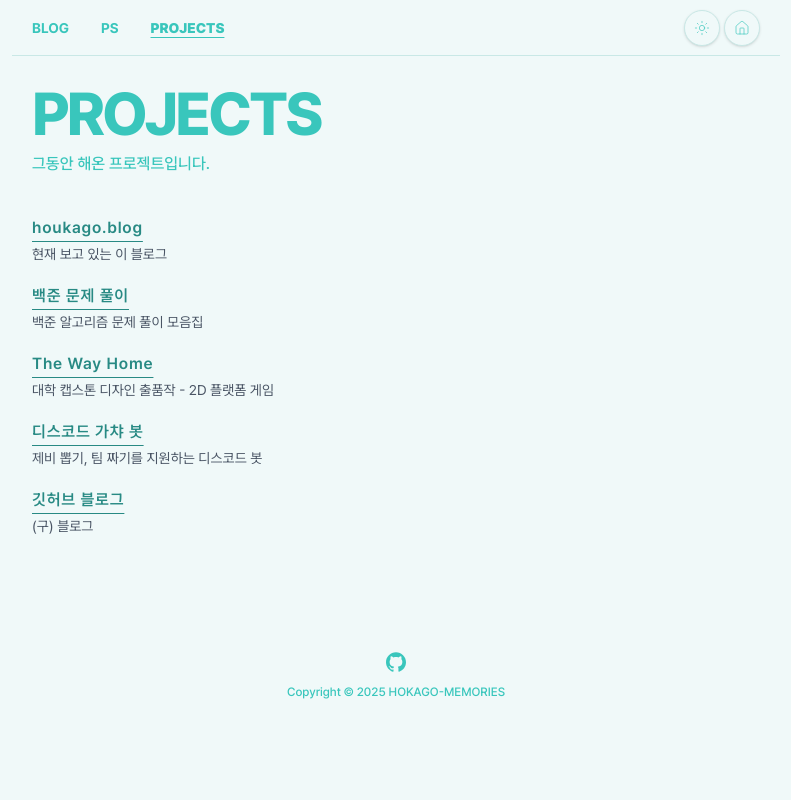
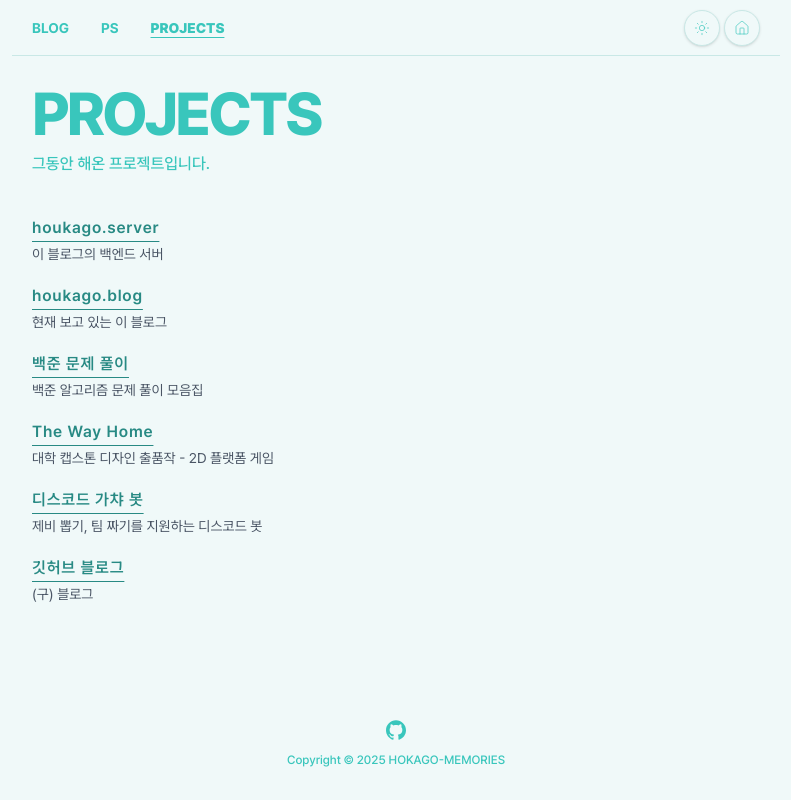
Before and after one commit to HOKAGO-MEMORIES/houkago.blog, a Next.js app: page /projects in a window 1280 px wide. Shown: the whole page, without its empty margins (244-1035 px from the left). Built offline with nearby package versions, Linux system fonts and the light colour scheme.

Commit message:
feat: 프로젝트 추가

```diff
--- a/src/app/projects/data/projects.ts
+++ b/src/app/projects/data/projects.ts
@@ -5,6 +5,11 @@ export type Project = {
 }
 
 export const projects: Project[] = [
+    {
+        title: "houkago.server",
+        description: "이 블로그의 백엔드 서버",
+        link: "https://github.com/HOKAGO-MEMORIES/houkago.server",
+    },
     {
         title: "houkago.blog",
         description: "현재 보고 있는 이 블로그",
```
